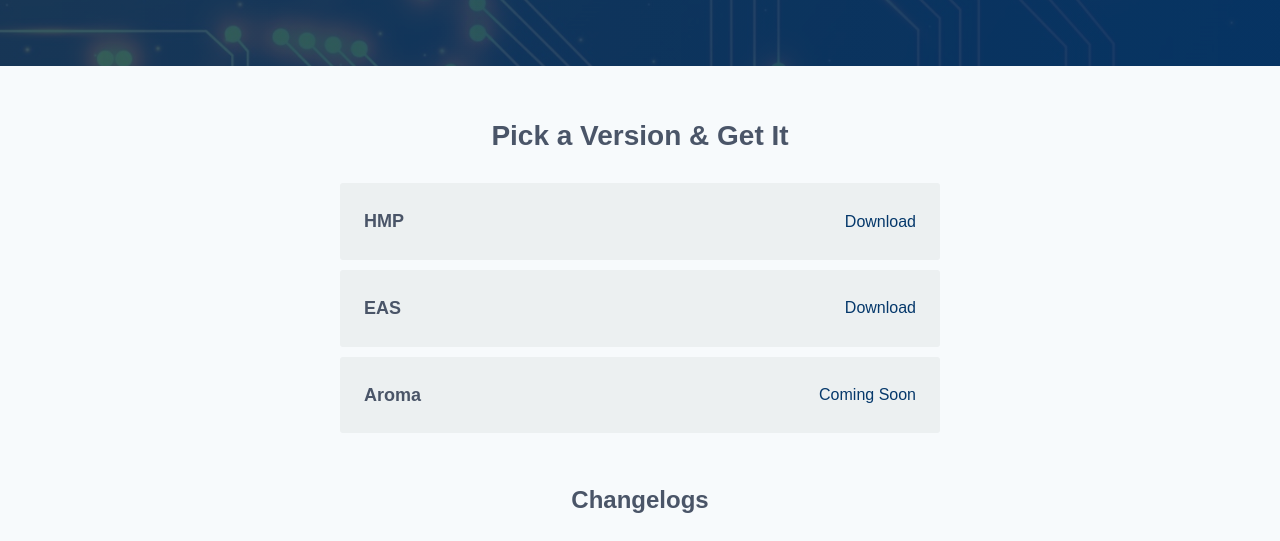
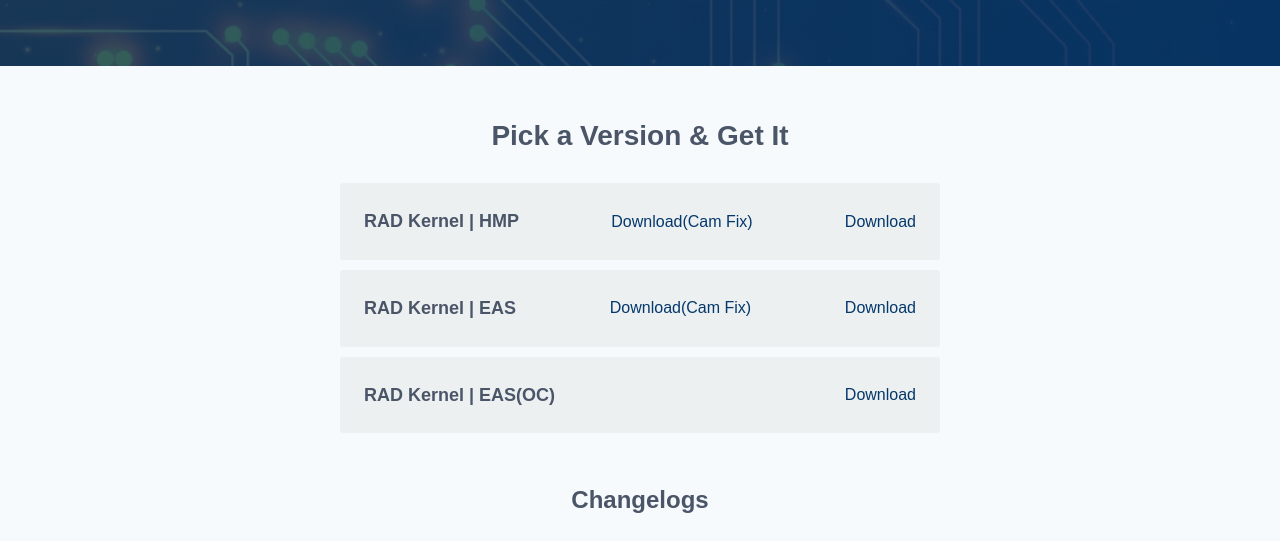
Before and after one commit to radcolor/radkernel, a plain HTML site: page downloads.html in a window 1280 px wide. Shown: the part 233-774 px from the top of the page. Drawn offline with Linux system fonts and the light colour scheme; a web font is replaced by a local one.

Commit message:
download: some changes
Signed-off-by: rad <theradcolor@gmail.com>

```diff
--- a/downloads.html
+++ b/downloads.html
@@ -6,7 +6,7 @@
     <meta name="viewport" content="width=device-width, initial-scale=1.0">
     <meta http-equiv="X-UA-Compatible" content="ie=edge">
     <link rel="stylesheet" href="src/css/main.css">
-    <title>Downloads - RAD Kernel</title>
+    <title>Downloads | RAD Kernel</title>
 </head>
 
 <body class="page">
@@ -53,25 +53,27 @@
         <div class="downloads__card">
             <div class="item">
                 <div class="content">
-                    <h4 class="item__title">HMP</h4>
+                    <h4 class="item__title">RAD Kernel | HMP</h4>
                 </div>
 
+                <a href="" class="btn__download">Download(Cam Fix)</a>
                 <a href="https://www.pling.com/p/1342710/startdownload?file_id=1579109468&file_name=rad-v2.3-whyred.zip&file_type=application/zip&file_size=15244376" class="btn__download">Download</a>
             </div>
             <div class="item">
                 <div class="content">
-                    <h4 class="item__title">EAS</h4>
+                    <h4 class="item__title">RAD Kernel | EAS</h4>
                 </div>
 
+                <a href="" class="btn__download">Download(Cam Fix)</a>
                 <a href="https://www.pling.com/p/1342710/startdownload?file_id=1579109586&file_name=rad-x2.3-whyred.zip&file_type=application/zip&file_size=15183556" class="btn__download">Download</a>
             </div>
 
             <div class="item">
                 <div class="content">
-                    <h4 class="item__title">Aroma</h4>
+                    <h4 class="item__title">RAD Kernel | EAS(OC)</h4>
                 </div>
 
-                <a href="#" class="btn__download">Coming Soon</a>
+                <a href="#" class="btn__download">Download</a>
             </div>
         </div>
     </section>
```
